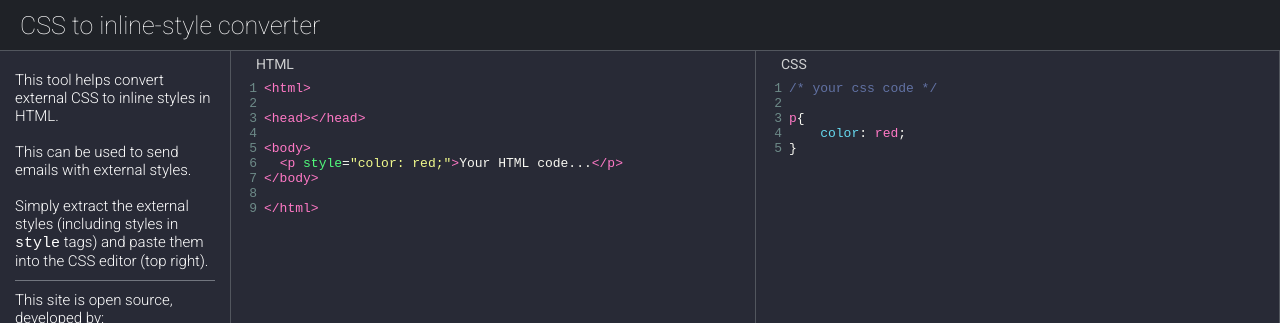
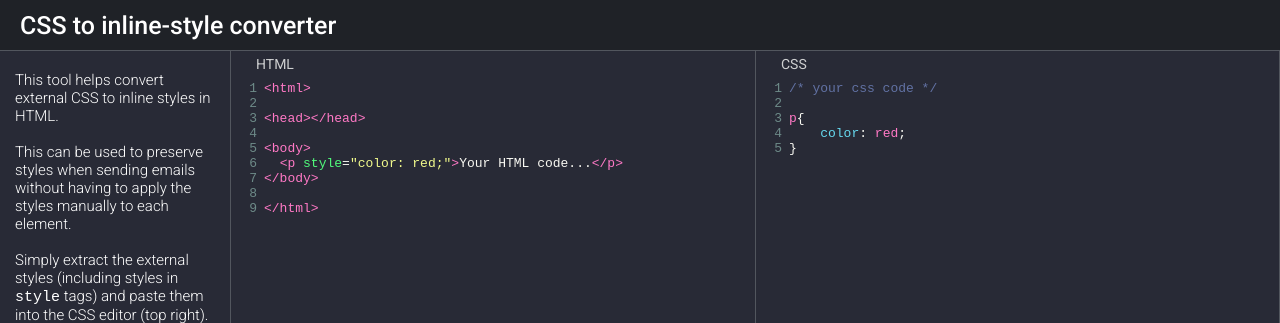
Before and after one commit to GrantStudios/CSS-Inliner, a plain HTML site: page WebContent/index.html in a window 1280 px wide. Shown: the top 323 px of the page. Drawn offline with Linux system fonts and the light colour scheme.

Commit message:
Style and description modifications.

```diff
--- a/WebContent/assets/styles.css
+++ b/WebContent/assets/styles.css
@@ -8,7 +8,7 @@ body {
 .navbar {
     height: 50px;
     font-family: 'Roboto';
-    font-weight: 100;
+    font-weight: 500;
     display: flex;
     align-items: center;
     padding: 0px 20px;
--- a/WebContent/index.html
+++ b/WebContent/index.html
@@ -16,7 +16,8 @@
     <div class="container flex">
         <div class="leftbar">
             This tool helps convert external CSS to inline styles in HTML.<br><br>
-            This can be used to send emails with external styles.<br><br>
+            This can be used to preserve styles when sending emails without having
+             to apply the styles manually to each element.<br><br>
             Simply extract the external styles (including styles in <code>style</code> tags) and paste them into the CSS
             editor (top right).
             <div class="divider"></div>
```
